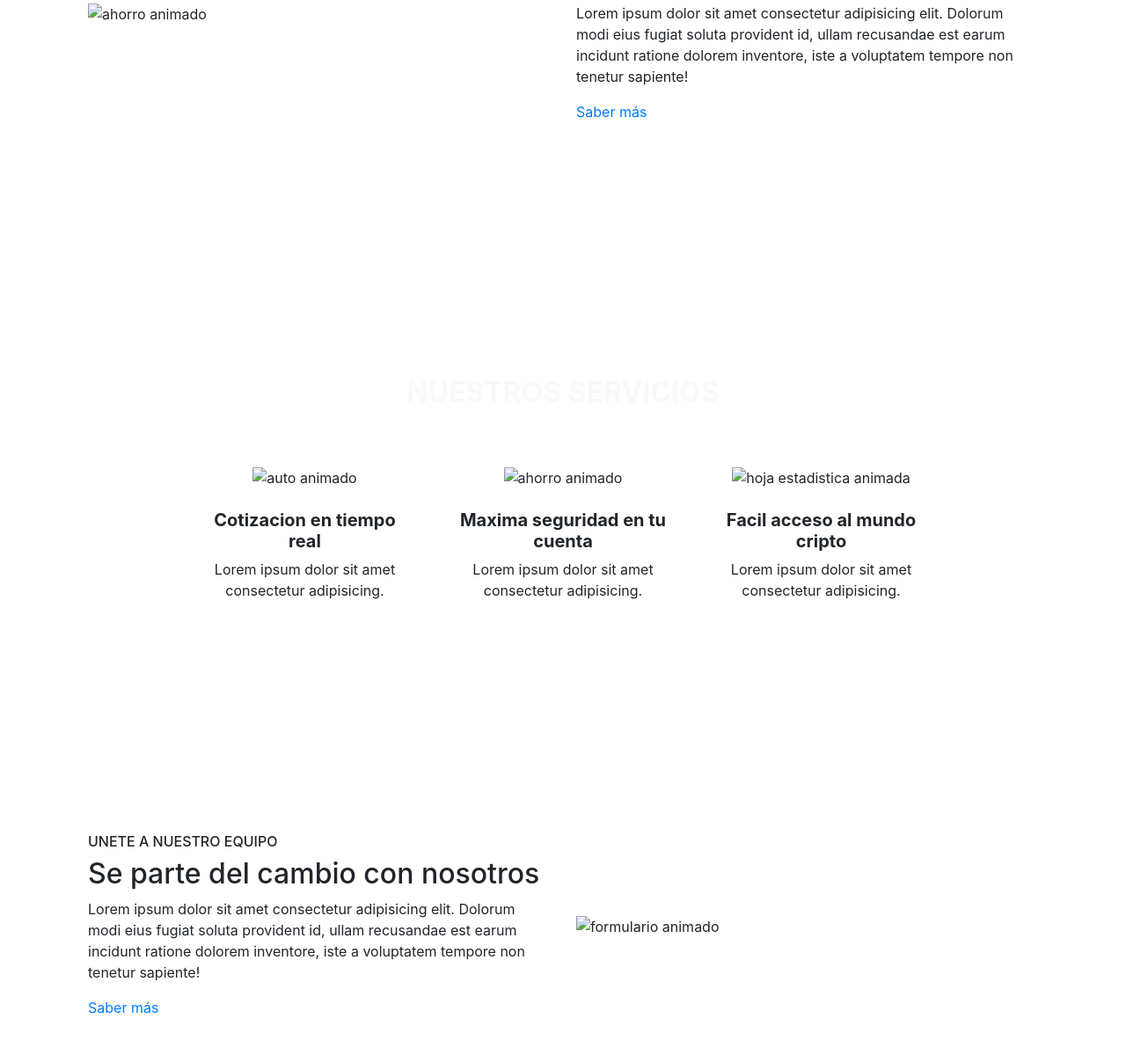
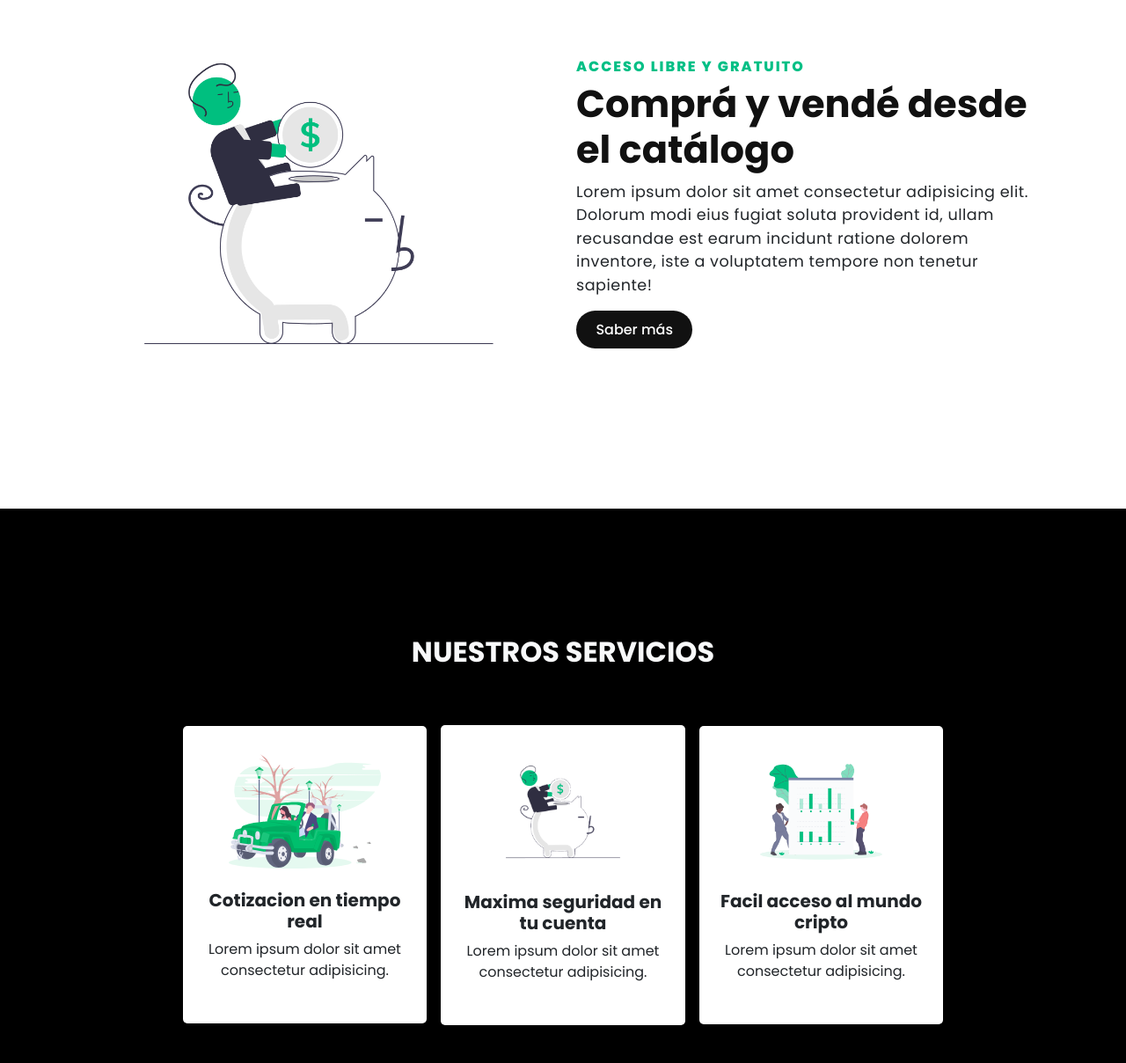
Before and after one commit to AntonioTepsich/Descubin, a plain HTML site: page index.html in a window 1280 px wide. Shown: the part 1592-2800 px from the top of the page at 88% size. Drawn offline with nearby package versions, Linux system fonts and the light colour scheme; the site is published under a folder, as on GitHub Pages, so addresses that start at the root find nothing.

Commit message:
modificado archivos

```diff
--- a/index.html
+++ b/index.html
@@ -6,7 +6,7 @@
     <meta name="viewport" content="width=device-width, initial-scale=1.0">
     <title>Descubin</title>
     <link rel="stylesheet" href="https://cdn.jsdelivr.net/npm/bootstrap@4.6.1/dist/css/bootstrap.min.css" integrity="sha384-zCbKRCUGaJDkqS1kPbPd7TveP5iyJE0EjAuZQTgFLD2ylzuqKfdKlfG/eSrtxUkn" crossorigin="anonymous">
-    <link rel="stylesheet" href="/css/style.css">
+    <link rel="stylesheet" href="css/style.css">
 </head>
 <body data-spy="scroll" data-target="navbarSupportedContent">
     <header>
@@ -29,7 +29,7 @@
         </nav>
 
         <div class="mid">
-          <video src="/assets/image/2.mp4" autoplay muted loop class="embed-responsive"></video>
+          <video src="assets/image/2.mp4" autoplay muted loop class="embed-responsive"></video>
           <div class="hero text-center">
             <h2 class="text-light display-4 font-weight-bold">Descubin</h2>
             <p class="text-light mx-auto">Lorem ipsum dolor, consectetur adipisicing elit. Provident possimus aliquid nulla excepturi accusamus laudantium assumenda id itaque! Nobis, est doloribus non repudiandae dolore necessitatibus rerum voluptas optio neque a.</p>
@@ -48,7 +48,7 @@
           <a href="#">Saber más</a>
         </div>
         <div class="img col-lg-6 col-md-6 col-12 w-50 pt-5 pb-5">
-          <img class="img-fluid" src="/assets/image/1.png" alt="auto animado">
+          <img class="img-fluid" src="assets/image/1.png" alt="auto animado">
         </div>
       </div>
     </section>
@@ -56,7 +56,7 @@
     <section id="discovery" class="discovery py-5">
       <div class="row align-items-center container my-5 mx-auto">
         <div class="img col-lg-6 col-md-6 col-12 w-50 pt-5 pb-5">
-          <img class="img-fluid" src="/assets/image/3.png" alt="ahorro animado">
+          <img class="img-fluid" src="assets/image/3.png" alt="ahorro animado">
         </div>
         <div class="text col-lg-6 col-md-6 col-12 w-50 pt-5 pb-5">
           <h6>ACCESO LIBRE Y GRATUITO</h6>
@@ -74,17 +74,17 @@
         </div>
         <div class="row mx-auto justify-content-center align-items-center text-center container">
           <div class="one col-lg-3 col-md-3 col-12 m-2">
-            <img class="img-fluid w-75" src="/assets/image/1.svg" alt="auto animado">
+            <img class="img-fluid w-75" src="assets/image/1.svg" alt="auto animado">
             <h5 class="font-weight-bold pt-4">Cotizacion en tiempo real</h5>
             <p>Lorem ipsum dolor sit amet consectetur adipisicing.</p>
           </div>
           <div class="one col-lg-3 col-md-3 col-12 m-2">
-            <img class="img-fluid w-75" src="/assets/image/2.png" alt="ahorro animado">
+            <img class="img-fluid w-75" src="assets/image/2.png" alt="ahorro animado">
             <h5 class="font-weight-bold pt-4">Maxima seguridad en tu cuenta</h5>
             <p>Lorem ipsum dolor sit amet consectetur adipisicing.</p>
           </div>
           <div class="one col-lg-3 col-md-3 col-12 m-2">
-            <img class="img-fluid w-75" src="/assets/image/3 (1).png" alt="hoja estadistica animada">
+            <img class="img-fluid w-75" src="assets/image/3 (1).png" alt="hoja estadistica animada">
             <h5 class="font-weight-bold pt-4">Facil acceso al mundo cripto</h5>
             <p>Lorem ipsum dolor sit amet consectetur adipisicing.</p>
           </div>
@@ -101,7 +101,7 @@
           <a href="#">Saber más</a>
         </div>
         <div class="img col-lg-6 col-md-6 col-12 w-50 pt-5 pb-5">
-          <img class="img-fluid" src="/assets/image/4.png" alt="formulario animado">
+          <img class="img-fluid" src="assets/image/4.png" alt="formulario animado">
         </div>
       </div>
     </section>
```
Also changed, not shown: pages/registro.html (+2 -2 lines).
